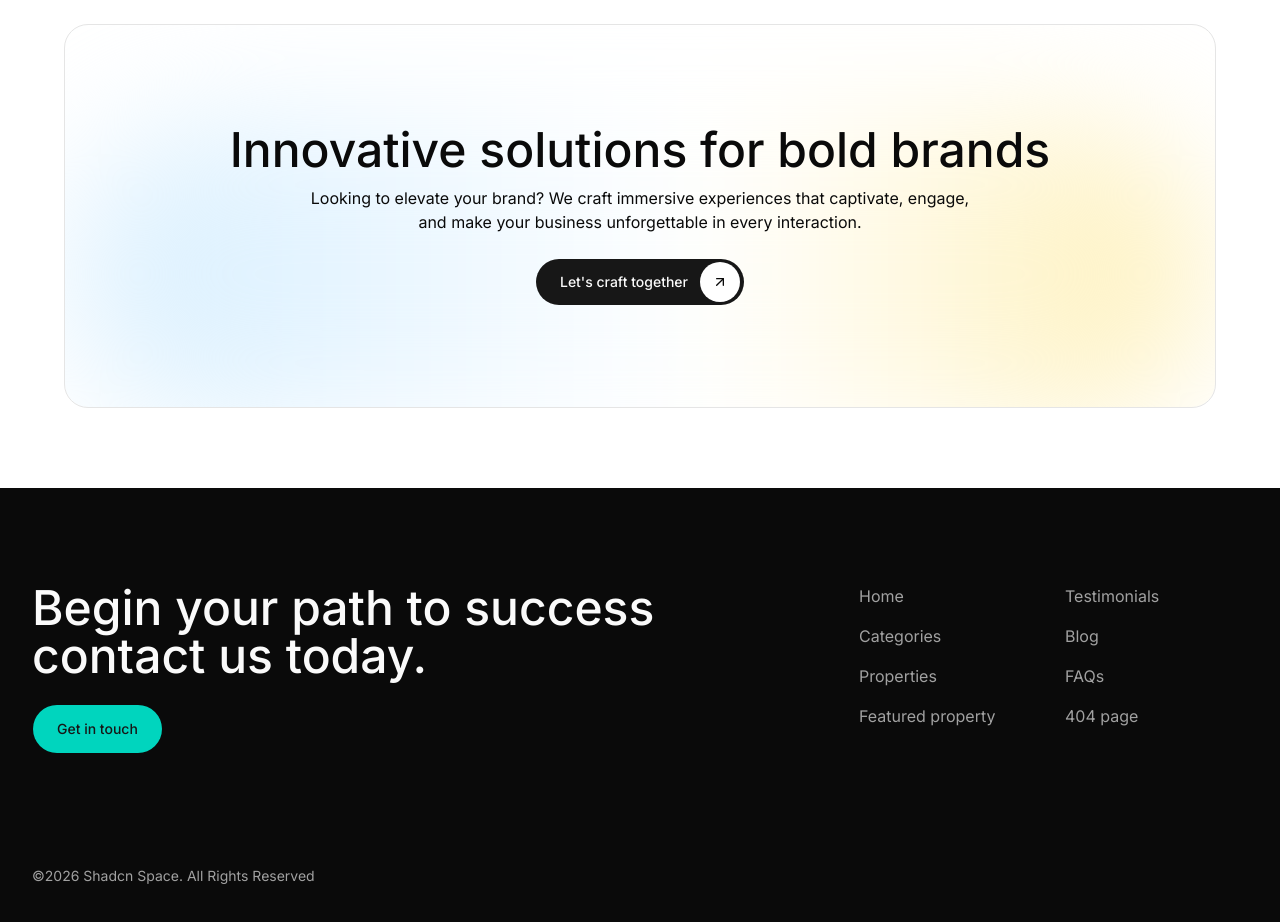
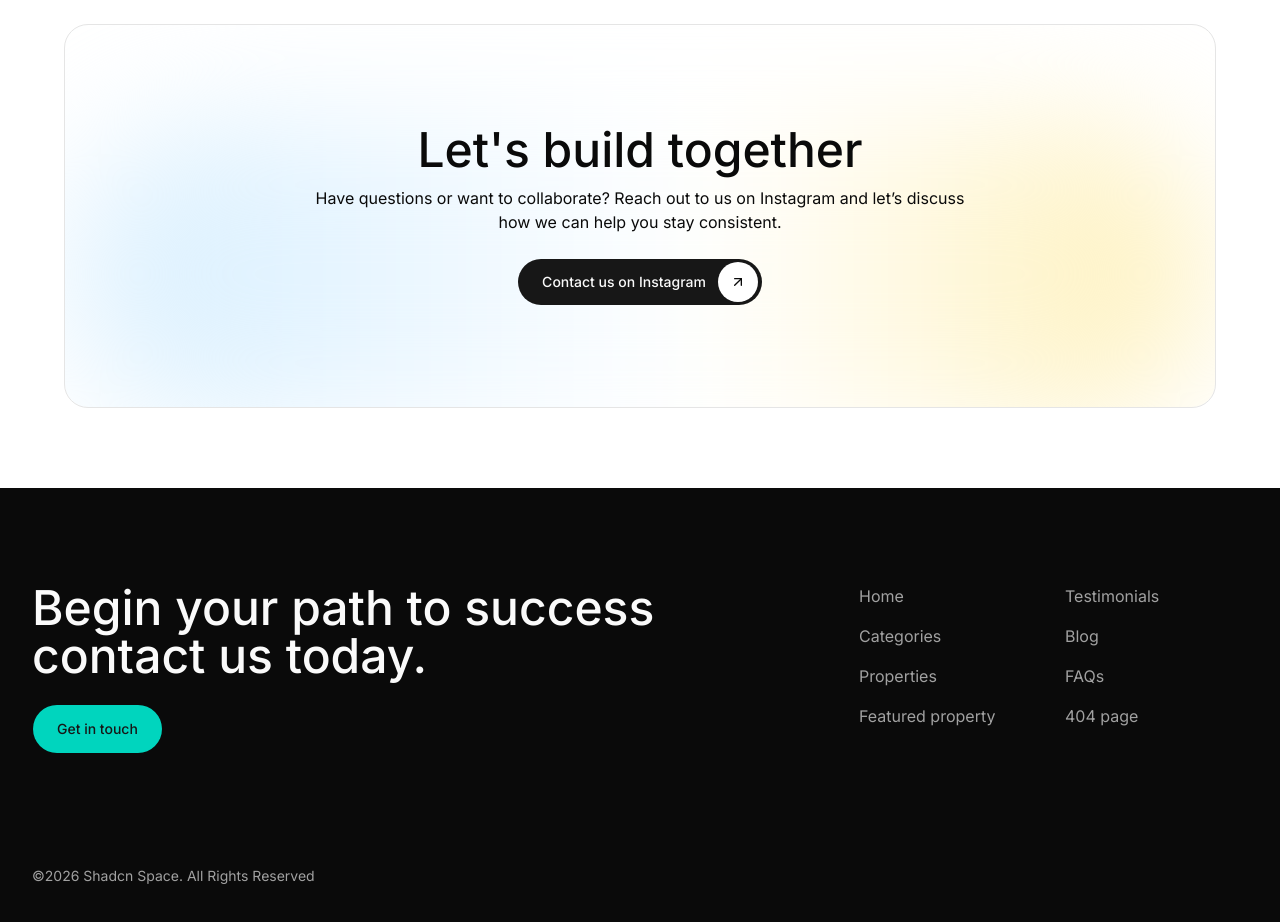
Before and after one commit to agrihome/everydaystandards, a Next.js app: page / in a window 1280 px wide. Shown: the part 3100-4022 px from the top of the page. Built offline with nearby package versions, Linux system fonts and the light colour scheme; a web font is replaced by a local one.

Commit message:
feat: update CTA section copy and link to Instagram profile

```diff
--- a/src/components/shadcn-space/blocks/cta-01/cta.tsx
+++ b/src/components/shadcn-space/blocks/cta-01/cta.tsx
@@ -31,22 +31,29 @@ const CTA = ({ className }: CTAProps) => {
             >
               <div className="flex flex-col gap-3 items-center text-center">
                 <h2 className="text-3xl md:text-5xl font-medium">
-                  Innovative solutions for bold brands
+                  Let's build together
                 </h2>
                 <p className="max-w-2xl mx-auto">
-                  Looking to elevate your brand? We craft immersive experiences
-                  that captivate, engage, and make your business unforgettable
-                  in every interaction.
+                  Have questions or want to collaborate? Reach out to us on
+                  Instagram and let’s discuss how we can help you stay
+                  consistent.
                 </p>
               </div>
+              <a
+                href="https://www.instagram.com/everyday.standards/"
+                target="_blank"
+                rel="noopener noreferrer"
+                className="inline-block"
+              >
                 <Button className="relative text-sm font-medium rounded-full h-12 p-1 ps-6 pe-14 group transition-all duration-500 hover:ps-14 hover:pe-6 w-fit overflow-hidden hover:bg-primary/80 cursor-pointer">
                   <span className="relative z-10 transition-all duration-500">
-                  Let's craft together
+                    Contact us on Instagram
                   </span>
                   <div className="absolute right-1 w-10 h-10 bg-background text-foreground rounded-full flex items-center justify-center transition-all duration-500 group-hover:right-[calc(100%-44px)] group-hover:rotate-45">
                     <ArrowUpRight size={16} />
                   </div>
                 </Button>
+              </a>
             </motion.div>
           </div>
         </div>
```
Lines whose indentation alone changed are shown as unchanged.
